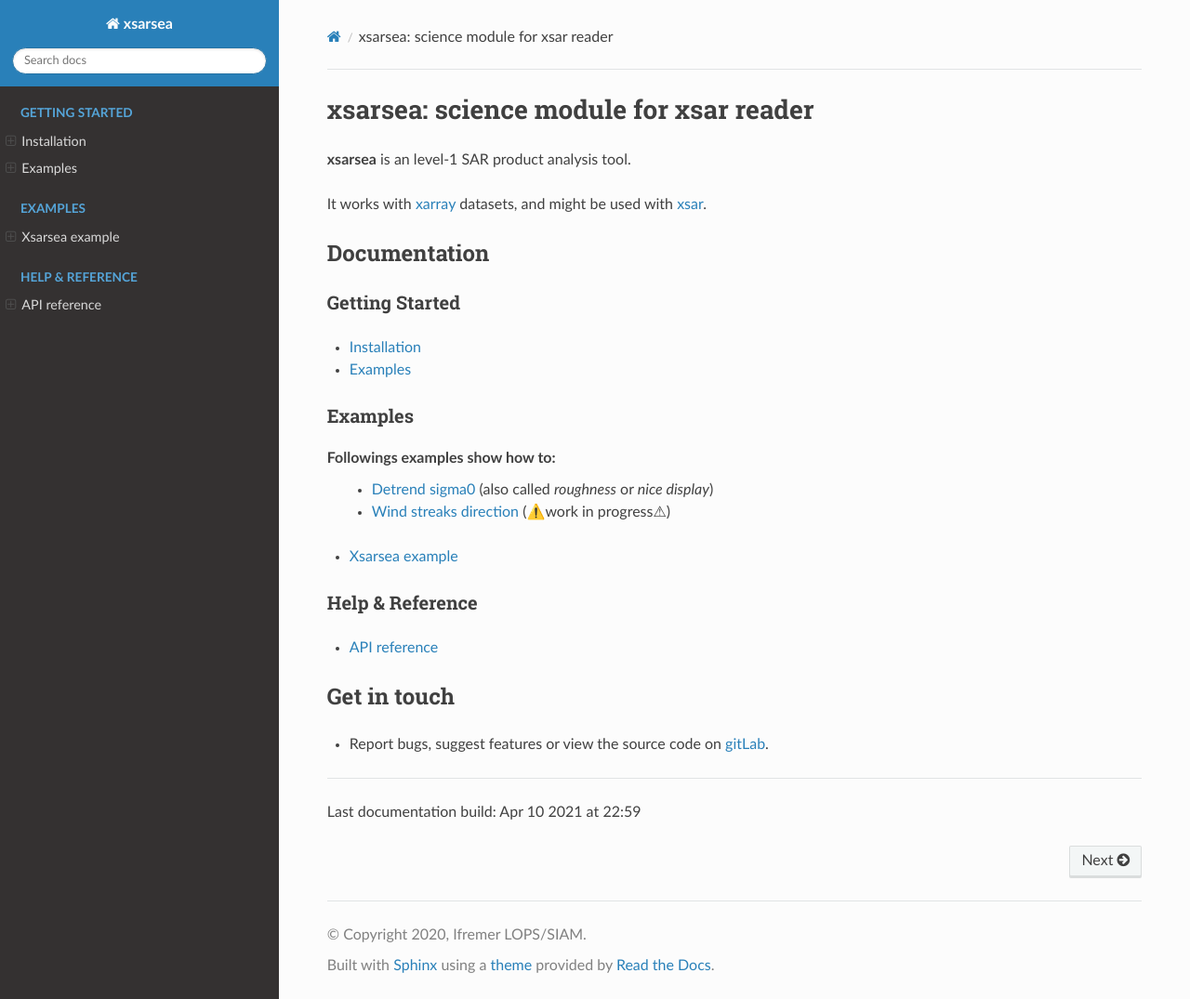
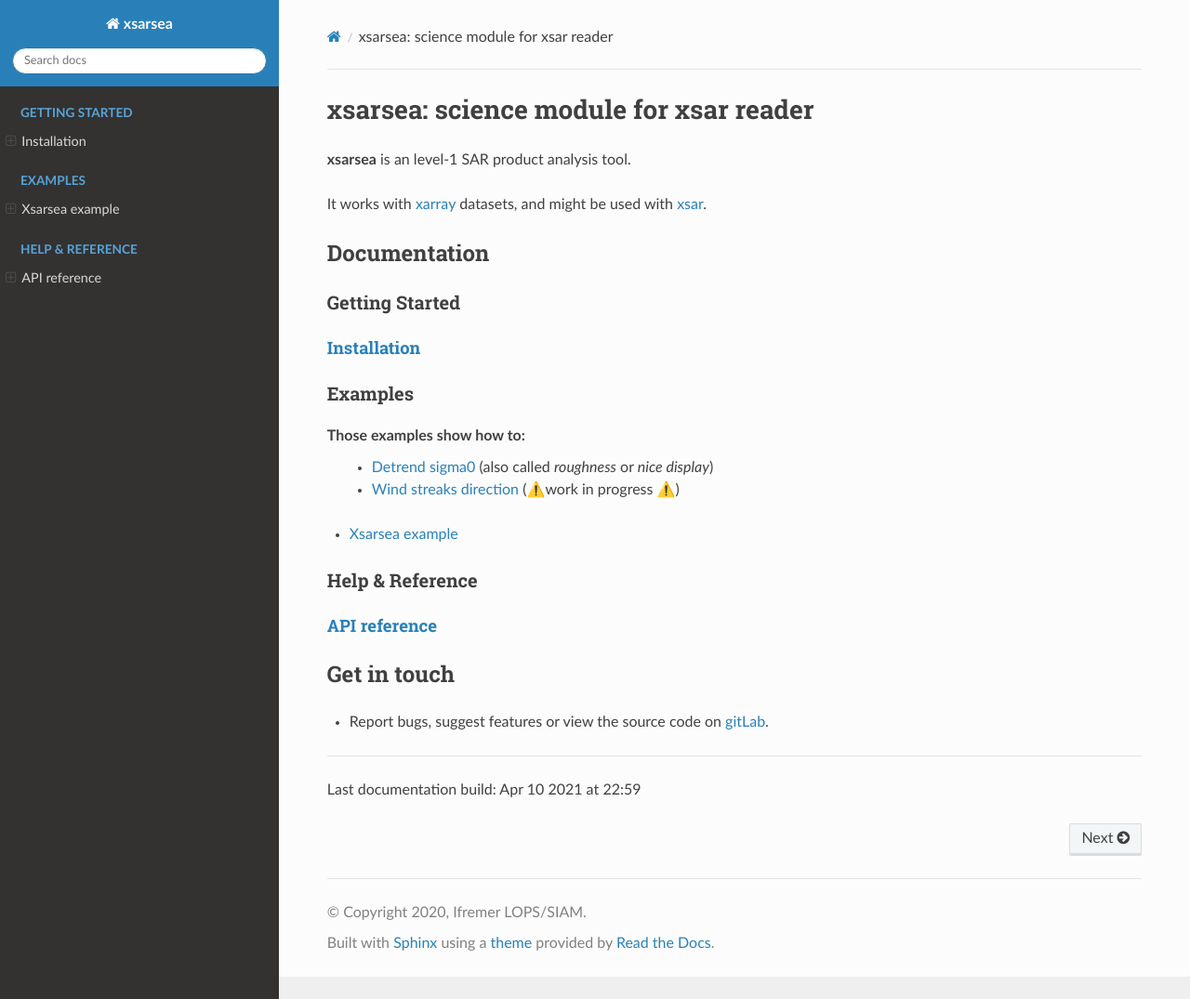
Before and after one commit to umr-lops/xsarsea, a Sphinx documentation site: the page built from docs/index.rst, in a window 1280 px wide and 1075 px high. Shown: the whole window at 93% size. Built offline with Sphinx 7.4.7 and the Read the Docs theme 2.0.0, drawn with Linux system fonts in a browser that asks for light colours; the version number could not be read and is left out.

Commit message:
doc fixes

```diff
--- a/docs/conf.py
+++ b/docs/conf.py
@@ -89,7 +89,7 @@ html_theme_options = {
 # If true, links to the reST sources are added to the pages.
 html_show_sourcelink = False
 
-nbsphinx_execute = 'always'
+# nbsphinx_execute = 'always'
 
 nbsphinx_prolog = """
 Download this notebook from gitlab_.
--- a/docs/index.rst
+++ b/docs/index.rst
@@ -14,23 +14,23 @@ Documentation
 Getting Started
 ...............
 
-* :doc:`installing`
-* :doc:`examples`
+:doc:`installing`
+~~~~~~~~~~~~~~~~~
 
 Examples
 ........
 
-Followings examples show how to:
+Those examples show how to:
     * `Detrend sigma0`_ (also called *roughness* or *nice display*)
-    * `Wind streaks direction`_ (⚠️work in progress⚠)
-
+    * `Wind streaks direction`_ (⚠️work in progress ⚠️)
 
 * :doc:`examples/xsarsea`
 
 Help & Reference
 ................
 
-* :doc:`basic_api`
+:doc:`basic_api`
+~~~~~~~~~~~~~~~~
 
 Get in touch
 ------------
@@ -48,7 +48,6 @@ Last documentation build: |today|
    :caption: Getting Started
 
    installing
-   examples
 
 .. toctree::
    :maxdepth: 3
```
Also changed, not shown: docs/examples.rst (deleted, +0 -84 lines), docs/installing.rst (+7 -5 lines), docs/examples/xsarsea.ipynb.
